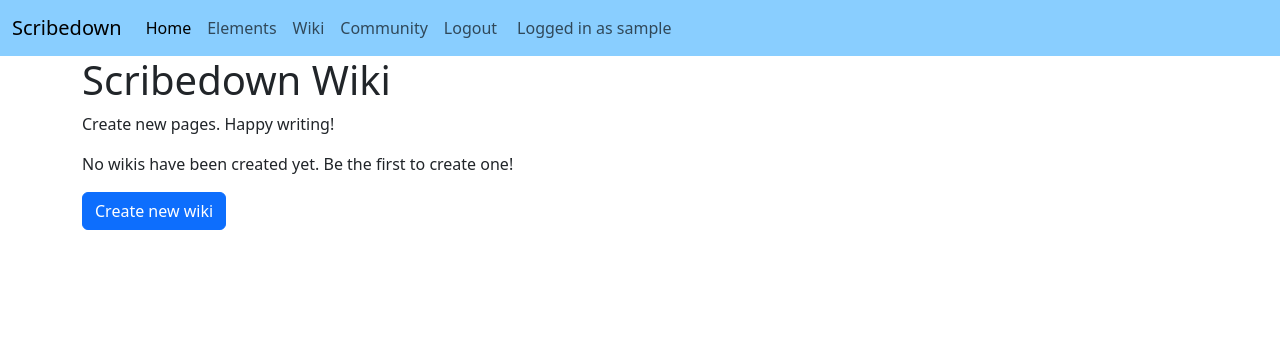
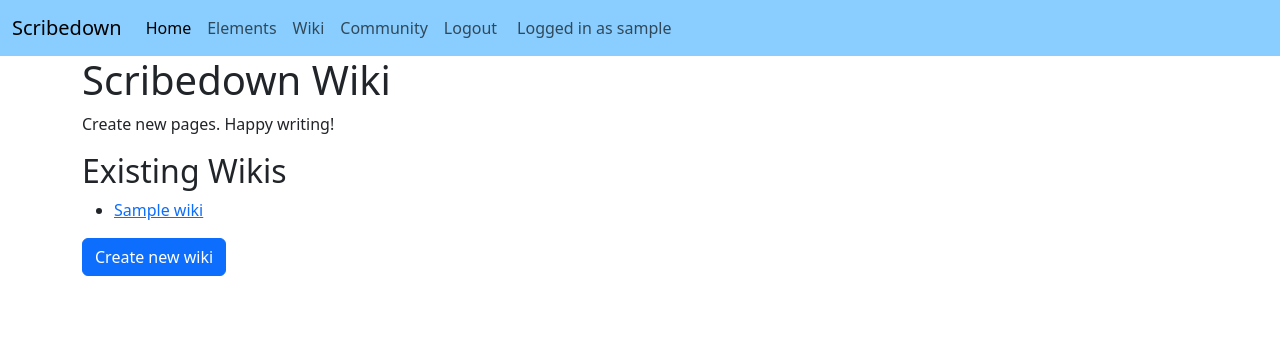
Before and after one commit to KrystofJosefHanke/Scribedown, a Django app: page /scribedown/wikis/ in a window 1280 px wide. Shown: the top 356 px of the page. Run offline with Django 5.2, Linux system fonts and the light colour scheme; a user stored in the database is signed in; tables that the repository leaves empty hold one stand-in row (values such as "Sample post").

Commit message:
Some bugfixes and updates considering models.py, views.py, wiki_index.html and wiki_home.html

```diff
--- a/loredb/models.py
+++ b/loredb/models.py
@@ -4,8 +4,8 @@ from django.contrib.auth.models import User
 # Create your models here.
 
 class World(models.Model):
+    id = models.AutoField(primary_key=True)
     owner = models.ForeignKey(User, on_delete=models.CASCADE)
-
     name = models.CharField(max_length=100, unique=True)
     description = models.TextField(blank=True)
 
@@ -14,6 +14,7 @@ class World(models.Model):
         return self.name
 
 class Character(models.Model):
+    id = models.AutoField(primary_key=True)
     world = models.ForeignKey(World, on_delete=models.CASCADE)
 
     name = models.CharField(max_length=100)
@@ -38,6 +39,7 @@ class Character(models.Model):
     )
 
 class Location(models.Model):
+    id = models.AutoField(primary_key=True)
     world = models.ForeignKey(World, on_delete=models.CASCADE)
 
     name = models.CharField(max_length=100)
@@ -49,6 +51,7 @@ class Location(models.Model):
 
 
 class Event(models.Model):
+    id = models.AutoField(primary_key=True)
     world = models.ForeignKey(World, on_delete=models.CASCADE)
 
     name = models.CharField(max_length=100)
@@ -63,6 +66,7 @@ class Event(models.Model):
     )
 
 class Item(models.Model):
+    id = models.AutoField(primary_key=True)
     world = models.ForeignKey(World, on_delete=models.CASCADE)
 
     name = models.CharField(max_length=100)
@@ -71,7 +75,7 @@ class Item(models.Model):
     characters = models.ManyToManyField(Character, blank=True)
 
 class Wiki(models.Model):
-
+    id = models.AutoField(primary_key=True)
     owner = models.ForeignKey(User, on_delete=models.CASCADE)
 
     world = models.OneToOneField(World, on_delete=models.CASCADE)
@@ -84,12 +88,26 @@ class Wiki(models.Model):
         return self.title
 
 class WikiCategory(models.Model):
-    world = models.ForeignKey(World, on_delete=models.CASCADE)
+    id = models.AutoField(primary_key=True)
+
+    wiki = models.ForeignKey(
+        Wiki,
+        on_delete=models.CASCADE,
+        null=True,
+        blank=True
+    )
 
     name = models.CharField(max_length=100)
 
+    class Meta:
+        unique_together = ("wiki", "name")
+
+    def __str__(self):
+        return f"{self.wiki.title} - {self.name}"
+
 class WikiPage(models.Model):
-    world = models.ForeignKey(Wiki, on_delete=models.CASCADE)
+    id = models.AutoField(primary_key=True)
+    wiki = models.ForeignKey(Wiki, on_delete=models.CASCADE)
 
     title = models.CharField(max_length=200)
     content = models.TextField()  # Markdown stored here
@@ -103,12 +121,13 @@ class WikiPage(models.Model):
         blank=True
     )
     class Meta:
-        unique_together = ("world", "title")
+        unique_together = ("wiki", "title")
 
     def __str__(self):
-        return f"{self.world.name} - {self.title}"
+        return f"{self.wiki.title} - {self.title}"
 
 class WikiLink(models.Model):
+    id = models.AutoField(primary_key=True)
     wiki_page = models.ForeignKey(WikiPage, on_delete=models.CASCADE)
 
     content_type = models.CharField(max_length=20)
--- a/loredb/templates/scribedown/character_detail.html
+++ b/loredb/templates/scribedown/character_detail.html
@@ -19,5 +19,5 @@
             <li>No relationships found.</li>
         {% endfor %}
     </ul>
-    <p><a href="{% url 'delete_element' world.name character.name %}" class="btn btn-danger">Delete Character</a></p>
+    <p><a href="{% url 'delete_element' world.name 'character' character.name %}" class="btn btn-danger">Delete Character</a></p>
 {% endblock %}
--- a/loredb/templates/scribedown/event_detail.html
+++ b/loredb/templates/scribedown/event_detail.html
@@ -17,5 +17,5 @@
             <li>No characters found.</li>
         {% endfor %}
     </ul>
-    <p><a href="{% url 'delete_element' world.name event.name %}" class="btn btn-danger">Delete Event</a></p>
+    <p><a href="{% url 'delete_element' world.name 'event' event.name %}" class="btn btn-danger">Delete Event</a></p>
 {% endblock %}
--- a/loredb/templates/scribedown/item_detail.html
+++ b/loredb/templates/scribedown/item_detail.html
@@ -24,5 +24,5 @@
             <li>No owners found.</li>
         {% endfor %}
     </ul>
-    <p><a href="{% url 'delete_element' world.name item.name %}" class="btn btn-danger">Delete Item</a></p>
+    <p><a href="{% url 'delete_element' world.name 'item' item.name %}" class="btn btn-danger">Delete Item</a></p>
 {% endblock %}
--- a/loredb/templates/scribedown/location_detail.html
+++ b/loredb/templates/scribedown/location_detail.html
@@ -26,5 +26,5 @@
             <li>No characters found.</li>
         {% endfor %}
     </ul>
-    <p><a href="{% url 'delete_element' world.name location.name %}" class="btn btn-danger">Delete Location</a></p>
+    <p><a href="{% url 'delete_element' world.name 'location' location.name %}" class="btn btn-danger">Delete Location</a></p>
 {% endblock %}
--- a/loredb/templates/scribedown/new_wiki.html
+++ b/loredb/templates/scribedown/new_wiki.html
@@ -13,7 +13,7 @@
 
     <input type="text" name="title" placeholder="Wiki title">
 
-    <br><br>
+    <br></br>
 
     <label>Select World:</label>
 
--- a/loredb/templates/scribedown/wiki_home.html
+++ b/loredb/templates/scribedown/wiki_home.html
@@ -11,7 +11,7 @@
         <h2>Existing Wikis</h2>
         <ul>
             {% for wiki in wikis %}
-                <li><a href="{% url 'wiki_index' wiki.id %}">{{ wiki.name }}</a></li>
+                <li><a href="{% url 'wiki_index' wiki.title %}">{{ wiki.title }}</a></li>
             {% endfor %}
         </ul>
     {% else %}
--- a/loredb/templates/scribedown/wiki_index.html
+++ b/loredb/templates/scribedown/wiki_index.html
@@ -1,11 +1,11 @@
 {% extends "scribedown/layout.html" %}
 
 {% block title %}
-    {{ wiki_name }} Wiki
+    {{ wiki.title }} Wiki
 {% endblock %}
 
 {% block body %}
-    <h1>{{ wiki_name }} Wiki</h1>
+    <h1>{{ wiki.title }} Wiki</h1>
     <p>Create new pages. Happy writing!</p>
     {% if pages %}
         <h2>Recently Edited Pages</h2>
--- a/loredb/views.py
+++ b/loredb/views.py
@@ -277,6 +277,29 @@ def item_detail(request, worldname, itemname):
         "item": item
     })
 
+def delete_element(request, worldname, elementtype, elementname):
+    world = get_object_or_404(World, name=worldname, owner=request.user)
+    element = None
+    if elementtype == "character":
+        element = get_object_or_404(world.character_set, name=elementname)
+    elif elementtype == "location":
+        element = get_object_or_404(world.location_set, name=elementname)
+    elif elementtype == "event":
+        element = get_object_or_404(world.event_set, name=elementname)
+    elif elementtype == "item":
+        element = get_object_or_404(world.item_set, name=elementname)
+
+    if request.method == "POST":
+
+        element.delete()
+
+        return redirect("elements_world", worldname=world.name)
+
+    return render(request, "scribedown/delete_element.html", {
+        "world": world,
+        "element": element
+    })
+
 def community(request):
     return render(request, "scribedown/community.html")
 
@@ -361,10 +384,10 @@ def register_view(request):
 @login_required
 def wiki_home(request):
 
-    worlds = World.objects.filter(owner=request.user)
+    wikis = Wiki.objects.filter(owner=request.user)
 
     return render(request, "scribedown/wiki_home.html", {
-        "worlds": worlds
+        "wikis": wikis
     })
 
 
@@ -375,19 +398,22 @@ def wiki_home(request):
 @login_required
 def new_wiki(request):
 
-    worlds = World.objects.filter(owner=request.user)
+    worlds = World.objects.filter(
+        owner=request.user,
+        wiki__isnull=True
+    )
 
     if request.method == "POST":
 
         title = request.POST.get("title")
 
-        world_name = request.POST.get("world")
+        world_id = request.POST.get("world")
 
         is_public = request.POST.get("is_public") == "on"
 
         world = get_object_or_404(
             World,
-            name=world_name,
+            id=world_id,
             owner=request.user
         )
 
@@ -412,7 +438,7 @@ def new_wiki(request):
 @login_required
 def wiki_index(request, wikiname):
 
-    wiki = get_object_or_404(Wiki, name=wikiname, owner=request.user)
+    wiki = get_object_or_404(Wiki, title=wikiname, owner=request.user)
 
     pages = WikiPage.objects.filter(wiki=wiki)
 
@@ -429,7 +455,7 @@ def wiki_index(request, wikiname):
 @login_required
 def new_page(request, wikiname):
 
-    wiki = get_object_or_404(Wiki, name=wikiname, owner=request.user)
+    wiki = get_object_or_404(Wiki, title=wikiname, owner=request.user)
 
     if request.method == "POST":
 
@@ -456,7 +482,7 @@ def new_page(request, wikiname):
 
         return redirect(
             "wiki_page",
-            wikiname=wiki.name,
+            wikiname=wiki.title,
             title=page.title
         )
 
@@ -472,7 +498,7 @@ def new_page(request, wikiname):
 @login_required
 def wiki_page(request, wikiname, title):
 
-    wiki = get_object_or_404(Wiki, name=wikiname, owner=request.user)
+    wiki = get_object_or_404(Wiki, title=wikiname, owner=request.user)
 
     page = get_object_or_404(
         WikiPage,
@@ -491,7 +517,7 @@ def wiki_page(request, wikiname, title):
 @login_required
 def edit_page(request, wikiname, title):
 
-    wiki = get_object_or_404(Wiki, name=wikiname, owner=request.user)
+    wiki = get_object_or_404(Wiki, title=wikiname, owner=request.user)
 
     page = get_object_or_404(
         WikiPage,
@@ -515,7 +541,7 @@ def edit_page(request, wikiname, title):
 
         return redirect(
             "wiki_page",
-            wikiname=wiki.name,
+            wikiname=wiki.title,
             title=page.title
         )
 
@@ -529,7 +555,7 @@ def delete_page(request, page_id):
 
     page = get_object_or_404(WikiPage, id=page_id)
 
-    wikiname = page.wiki.name
+    wikiname = page.wiki.title
 
     page.delete()
 
@@ -542,7 +568,7 @@ def delete_page(request, page_id):
 @login_required
 def search(request, wikiname):
 
-    wiki = get_object_or_404(Wiki, name=wikiname, owner=request.user)
+    wiki = get_object_or_404(Wiki, title=wikiname, owner=request.user)
 
     query = request.GET.get("q")
 
```
Also changed, not shown: loredb/migrations/0009_rename_world_wikipage_wiki_and_more.py (added).
